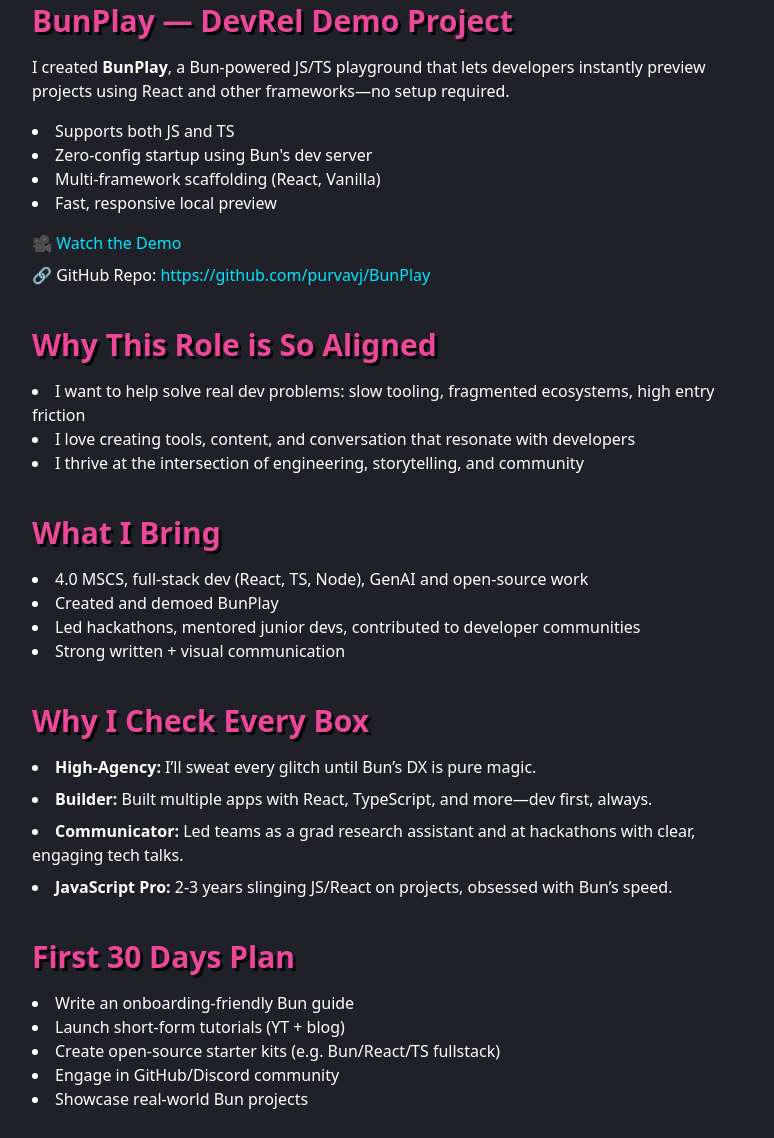
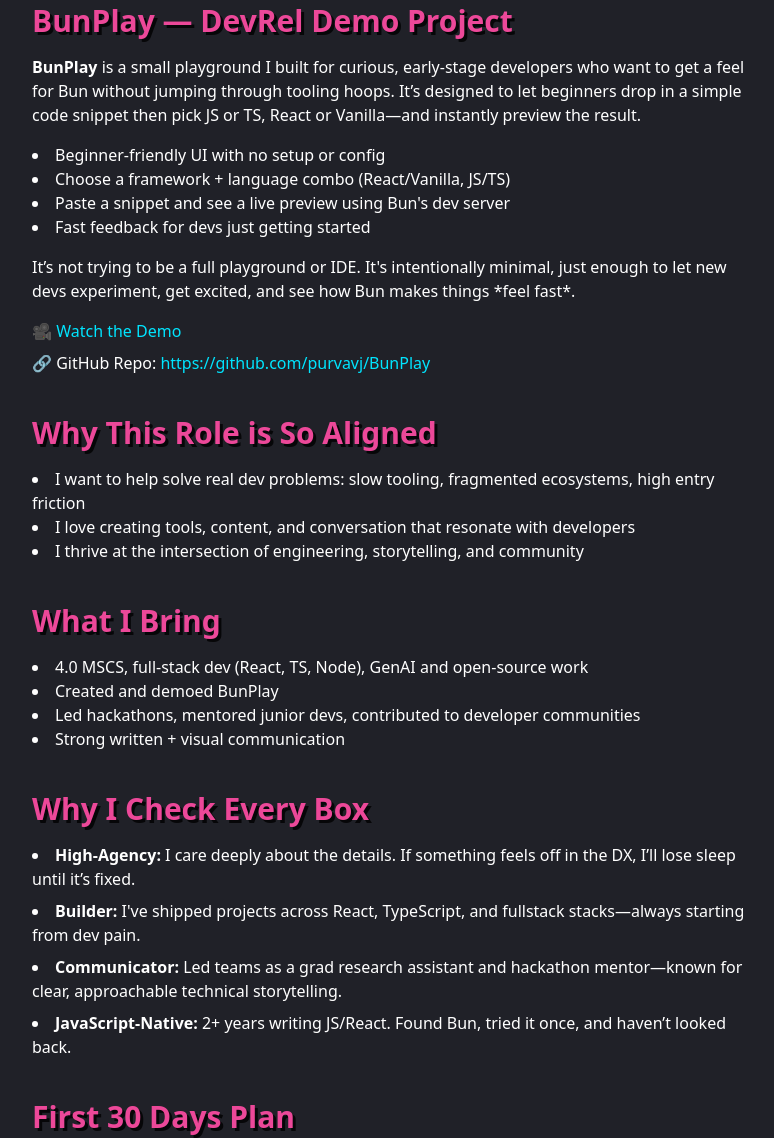
Before and after one commit to purvavj/Bun-Landing, a plain HTML site: page index.html in a window 1280 px wide. Shown: the part 329-1467 px from the top of the page, without its empty margins (248-1022 px from the left). Drawn offline with nearby package versions, Linux system fonts and the light colour scheme.

Commit message:
added why i check evry box

```diff
--- a/index.html
+++ b/index.html
@@ -44,15 +44,18 @@
         BunPlay — DevRel Demo Project
       </h2>
       <p class="mb-4">
-        I created <strong>BunPlay</strong>, a Bun-powered JS/TS playground that lets developers instantly preview
-        projects using React and other frameworks—no setup required.
+    <strong>BunPlay</strong> is a small playground I built for curious, early-stage developers who want to get a feel for Bun without jumping through tooling hoops.
+    It’s designed to let beginners drop in a simple code snippet then pick JS or TS, React or Vanilla—and instantly preview the result.
   </p>
   <ul class="list-disc list-inside mb-4">
-        <li>Supports both JS and TS</li>
-        <li>Zero-config startup using Bun's dev server</li>
-        <li>Multi-framework scaffolding (React, Vanilla)</li>
-        <li>Fast, responsive local preview</li>
+    <li>Beginner-friendly UI with no setup or config</li>
+    <li>Choose a framework + language combo (React/Vanilla, JS/TS)</li>
+    <li>Paste a snippet and see a live preview using Bun's dev server</li>
+    <li>Fast feedback for devs just getting started</li>
   </ul>
+  <p class="mb-4">
+    It’s not trying to be a full playground or IDE. It's intentionally minimal, just enough to let new devs experiment, get excited, and see how Bun makes things *feel fast*.
+  </p>
       <p class="mb-2">
         🎥 <a href="https://www.loom.com/share/0e94c59095794185862b5795d69b3fa9?sid=d1bc2795-54f5-4cba-b66f-e02a8f66f5c1" target="_blank">Watch the Demo</a>
       </p>
@@ -89,12 +92,13 @@
     Why I Check Every Box
   </h2>
   <ul class="list-disc list-inside space-y-2">
-        <li><strong>High-Agency:</strong> I’ll sweat every glitch until Bun’s DX is pure magic.</li>
-        <li><strong>Builder:</strong> Built multiple apps with React, TypeScript, and more—dev first, always.</li>
-        <li><strong>Communicator:</strong> Led teams as a grad research assistant and at hackathons with clear, engaging tech talks.</li>
-        <li><strong>JavaScript Pro:</strong> 2-3 years slinging JS/React on projects, obsessed with Bun’s speed.</li>
+    <li><strong>High-Agency:</strong> I care deeply about the details. If something feels off in the DX, I’ll lose sleep until it’s fixed.</li>
+    <li><strong>Builder:</strong> I've shipped projects across React, TypeScript, and fullstack stacks—always starting from dev pain.</li>
+    <li><strong>Communicator:</strong> Led teams as a grad research assistant and hackathon mentor—known for clear, approachable technical storytelling.</li>
+    <li><strong>JavaScript-Native:</strong> 2+ years writing JS/React. Found Bun, tried it once, and haven’t looked back.</li>
   </ul>
 </section>
+
 
     <section class="mb-10">
       <h2 class="text-3xl font-extrabold text-pink-500 mb-4" style="text-shadow: 3px 3px 0 rgba(0, 0, 0, 0.8);">
```
Lines whose indentation alone changed are shown as unchanged.
